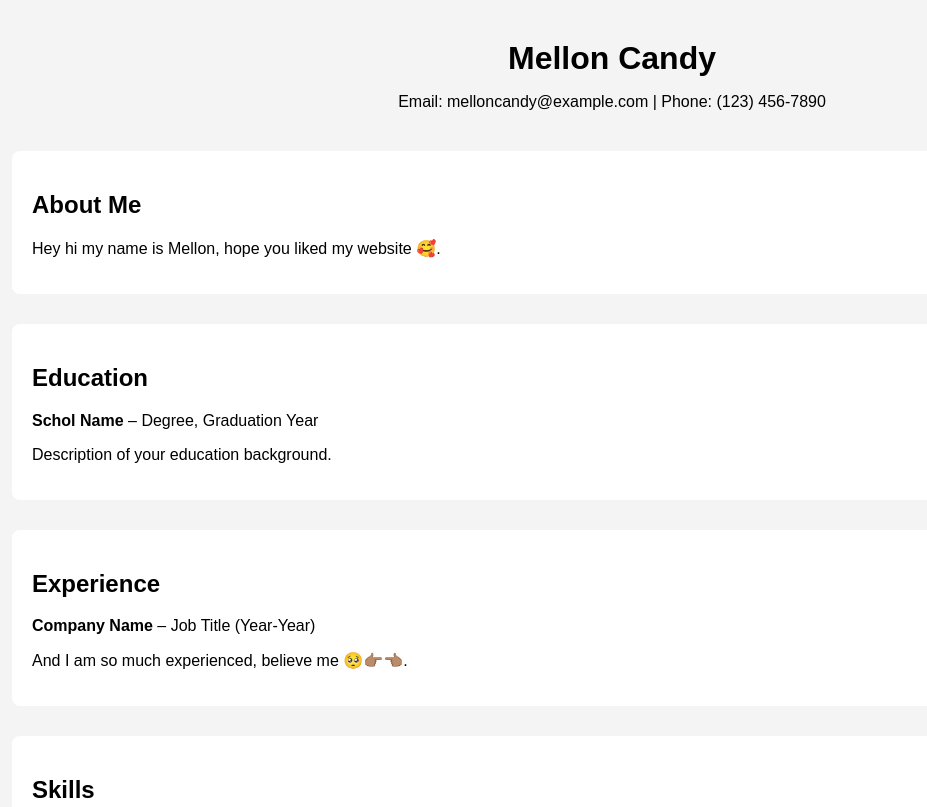
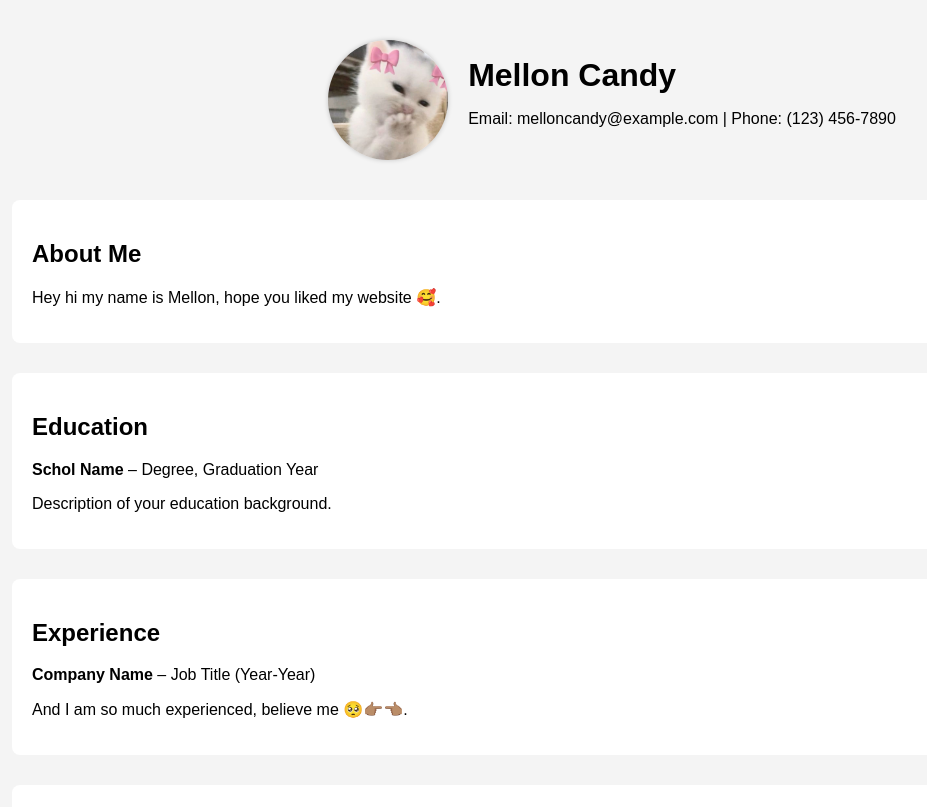
Before and after one commit to melloncandy/check-resume, a plain HTML site: page index.html in a window 1280 px wide. Shown: the top 807 px of the page, without its empty margins (28-955 px from the left). Drawn offline with Linux system fonts and the light colour scheme.

Commit message:
Update index.html

```diff
--- a/index.html
+++ b/index.html
@@ -11,11 +11,28 @@
             background-color: #f4f4f4;
         }
         header {
-            text-align: center;
+            display: flex;
+            flex-direction: column;
+            align-items: center;
             margin-bottom: 40px;
+        }
+        .profile-container {
+            display: flex;
+            align-items: center;
+            gap: 20px;
+            flex-wrap: wrap;
+            justify-content: center;
+        }
+        .profile-container img {
+            width: 120px;
+            height: 120px;
+            border-radius: 50%;
+            object-fit: cover;
+            box-shadow: 0 0 5px rgba(0,0,0,0.2);
         }
         h1 {
             margin: 0;
+            font-size: 32px;
         }
         section {
             margin-bottom: 30px;
@@ -43,8 +60,13 @@
 <body>
 
     <header>
-        <h1> Mellon Candy </h1>
-        <p>Email: melloncandy@example.com | Phone: (123) 456-7890</p>
+        <div class="profile-container">
+            <img src="profilepic.jpg" alt="Mellon's Profile Photo">
+            <div>
+                <h1>Mellon Candy</h1>
+                <p>Email: melloncandy@example.com | Phone: (123) 456-7890</p>
+            </div>
+        </div>
     </header>
 
     <section>
```
